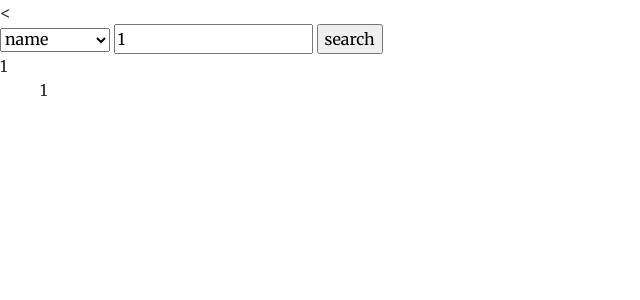
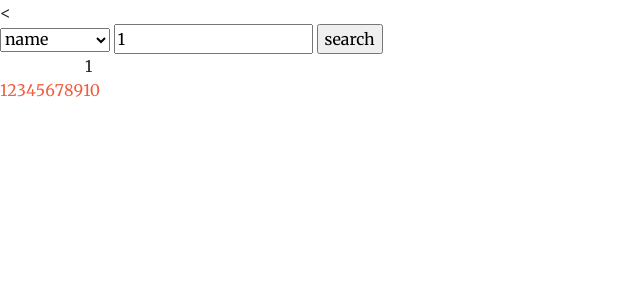
Before and after one commit to KennyFung819/COMPS356-IT-DOG, a PHP site: page /searchingResult.php?keywordsType=name in a window 1280 px wide. Shown: the top 300 px of the page, without its empty margins (0-640 px from the left). Run offline with PHP 8.4, Linux system fonts and the light colour scheme; the visitor is signed in with stand-in values (Sample User, id 1).

Commit message:
sql modification

```diff
--- a/searchingResult.php
+++ b/searchingResult.php
@@ -36,10 +36,12 @@
 ">
 <input type="submit" value="search">
 </form>
+<div class='container'>
 <div id="result">
 <?php
 if(isset($_SESSION['resultSet'])) echo $_SESSION['resultSet'];
 ?>
+</div>
 </div>
 <div name="pages">
   <?php
@@ -47,14 +49,20 @@
   if(isset($_SESSION['resultBuffer'])){
     $keywordsInput=$_SESSION['keywordsInput'];
     $keywordsType=$_SESSION['keywordsType'];
-    $pages=$_SESSION['resultBuffer']->num_rows/20+1;
-    echo "<ul>";
-    for($count=1;$count<=$pages;$count++){
+    if($_SESSION['page']>=5) $count=$_SESSION-4;
+    else $count=1;
+    $pages=(int)$_SESSION['resultBuffer']->num_rows/20+1;
+    echo "<ul class='pagination'>";
+    if($_SESSION['page']!=1)
+    echo "<li><a href='searchingResult.php?keywordstype=$keywordsType&keywordsInput=$keywordsInput&page=".($_SEESION['page']-1)."'>previous page</a></li>";
+    for($times=0;$times<10||$count<=$pages;$count++,$times++){
       if($count==$_SESSION['page'])
-      echo $count;
+      echo "<li class='active'><a href='#'>$count</a></li>";
       else
       echo "<li><a href='searchingResult.php?keywordstype=$keywordsType&keywordsInput=$keywordsInput&page=$count'>$count</a></li>";
     }
+    if($_SESSION['page']<$pages)
+    echo "<li><a href='searchingResult.php?keywordstype=$keywordsType&keywordsInput=$keywordsInput&page=".($_SEESION['page']+1)."'>next page</a></li>";
     echo "</ul>";
   }
    ?>
```
